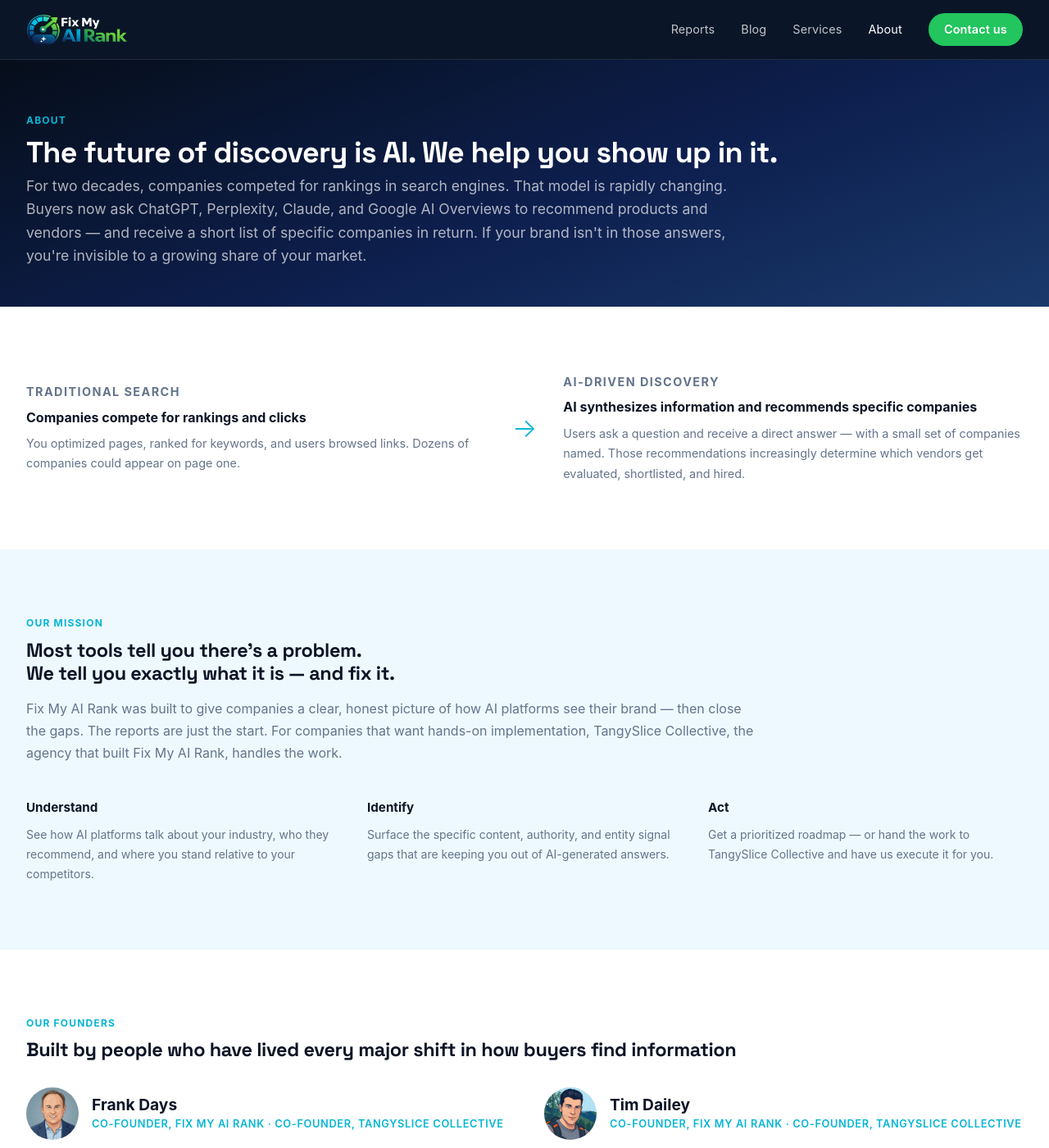
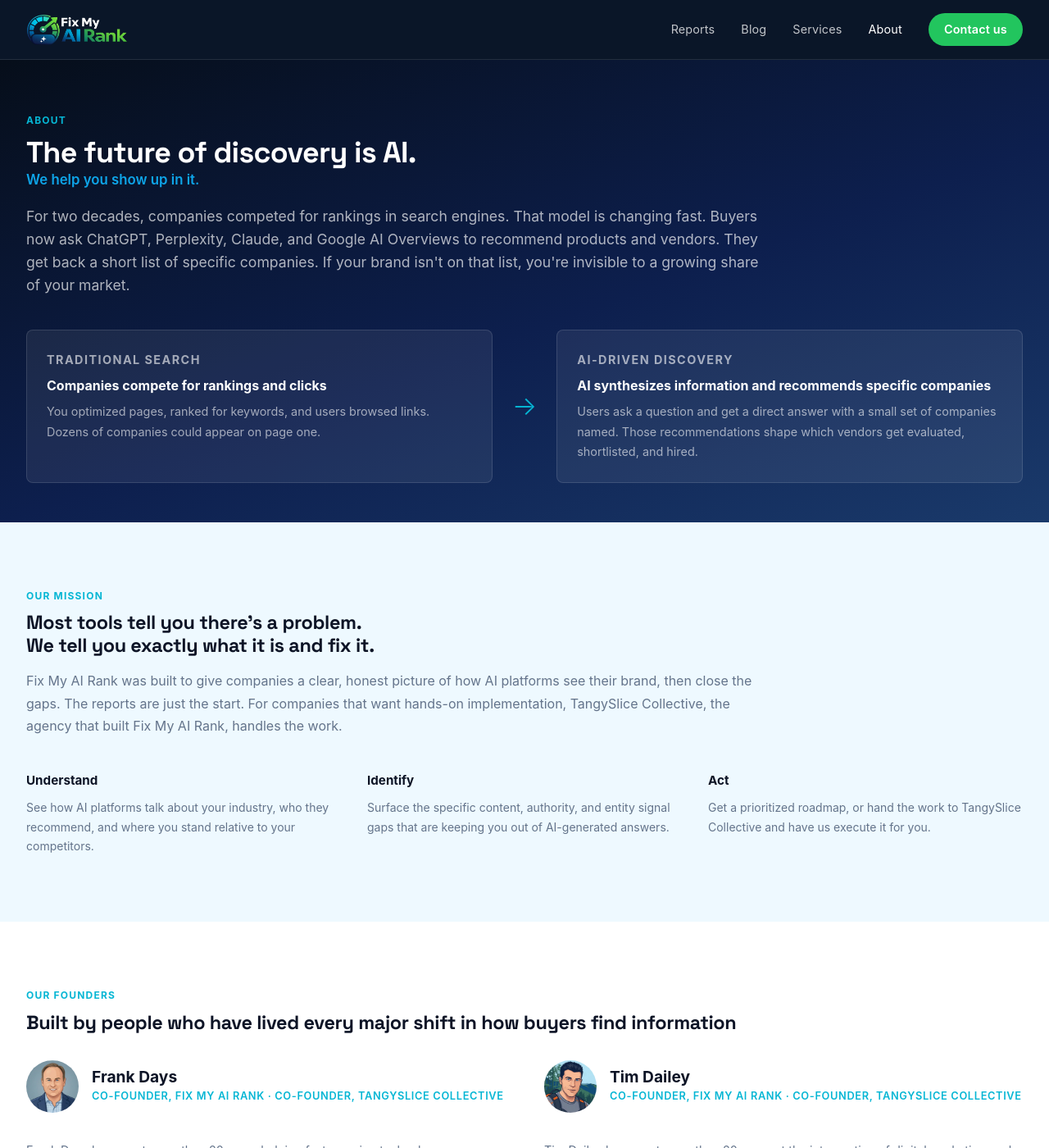
Before and after one commit to timdailey/FMAR-Website, a Jekyll site: the page built from about/index.html, in a window 1280 px wide and 1400 px high. Shown: the whole window at 82% size. Built offline with Jekyll 4.4.1, drawn with Linux system fonts in a browser that asks for light colours; some web fonts are replaced; some of the changed text lies outside the part shown.

Commit message:
Refine site copy and about page styles
Made copy and punctuation edits across multiple pages (about, index, reports, services) for clarity and consistency. Reworked the About hero (split heading/subtitle) and adjusted the about-shift layout, adding .about-shift-box and related CSS tweaks (spacing, alignment, divider, colors, padding) to improve visual hierarchy and readability. Minor CTA and paragraph wording updates throughout.

```diff
--- a/about/index.html
+++ b/about/index.html
@@ -1,43 +1,38 @@
 ---
 layout: default
 title: About – Fix My AI Rank
-description: Fix My AI Rank is built and operated by TangySlice Collective — a B2B marketing agency helping companies win visibility in AI-generated answers.
+description: Fix My AI Rank is built and operated by TangySlice Collective, a B2B marketing agency helping companies win visibility in AI-generated answers.
 permalink: /about/
 ---
 
 <div class="page-hero">
   <div class="container">
     <p class="section-label">About</p>
-    <h1>The future of discovery is AI. We help you show up in it.</h1>
-    <p class="page-lead">For two decades, companies competed for rankings in search engines. That model is rapidly changing. Buyers now ask ChatGPT, Perplexity, Claude, and Google AI Overviews to recommend products and vendors — and receive a short list of specific companies in return. If your brand isn't in those answers, you're invisible to a growing share of your market.</p>
-  </div>
-</div>
-
-<!-- ── The shift ── -->
-<section class="section">
-  <div class="container">
+    <h1>The future of discovery is AI.</h1>
+    <p class="hero-sub">We help you show up in it.</p>
+    <p class="page-lead">For two decades, companies competed for rankings in search engines. That model is changing fast. Buyers now ask ChatGPT, Perplexity, Claude, and Google AI Overviews to recommend products and vendors. They get back a short list of specific companies. If your brand isn't on that list, you're invisible to a growing share of your market.</p>
     <div class="about-shift">
-      <div class="about-shift-col">
+      <div class="about-shift-col about-shift-box">
         <p class="section-label">Traditional search</p>
         <h3 class="about-shift-heading">Companies compete for rankings and clicks</h3>
         <p>You optimized pages, ranked for keywords, and users browsed links. Dozens of companies could appear on page one.</p>
       </div>
       <div class="about-shift-divider">→</div>
-      <div class="about-shift-col">
+      <div class="about-shift-col about-shift-box">
         <p class="section-label">AI-driven discovery</p>
         <h3 class="about-shift-heading">AI synthesizes information and recommends specific companies</h3>
-        <p>Users ask a question and receive a direct answer — with a small set of companies named. Those recommendations increasingly determine which vendors get evaluated, shortlisted, and hired.</p>
+        <p>Users ask a question and get a direct answer with a small set of companies named. Those recommendations shape which vendors get evaluated, shortlisted, and hired.</p>
       </div>
     </div>
   </div>
-</section>
+</div>
 
 <!-- ── Mission ── -->
 <section class="section section--tint">
   <div class="container">
     <p class="section-label">Our mission</p>
-    <h2 class="section-title">Most tools tell you there's a problem.<br>We tell you exactly what it is — and fix it.</h2>
-    <p class="section-lead">Fix My AI Rank was built to give companies a clear, honest picture of how AI platforms see their brand — then close the gaps. The reports are just the start. For companies that want hands-on implementation, TangySlice Collective, the agency that built Fix My AI Rank, handles the work.</p>
+    <h2 class="section-title">Most tools tell you there's a problem.<br>We tell you exactly what it is and fix it.</h2>
+    <p class="section-lead">Fix My AI Rank was built to give companies a clear, honest picture of how AI platforms see their brand, then close the gaps. The reports are just the start. For companies that want hands-on implementation, TangySlice Collective, the agency that built Fix My AI Rank, handles the work.</p>
     <div class="mission-pillars">
       <div class="mission-pillar">
         <h4>Understand</h4>
@@ -49,7 +44,7 @@
       </div>
       <div class="mission-pillar">
         <h4>Act</h4>
-        <p>Get a prioritized roadmap — or hand the work to TangySlice Collective and have us execute it for you.</p>
+        <p>Get a prioritized roadmap, or hand the work to TangySlice Collective and have us execute it for you.</p>
       </div>
     </div>
   </div>
@@ -70,8 +65,8 @@
             <p class="founder-title">Co-founder, Fix My AI Rank · Co-founder, TangySlice Collective</p>
           </div>
         </div>
-        <p>Frank Days has spent more than 20 years helping fast-growing technology companies turn marketing into a growth engine. Most recently, he served as CMO at Aerospike, where he drove 50% new customer acquisition growth, launched an AI thought leadership program, and led a full brand transformation. Before that, as SVP of Marketing at EDB, he helped scale the company from $25M to $100M in ARR over five years, culminating in a successful Bain Capital exit. Earlier roles at Tesora and TwinStrata sharpened his instinct for repositioning and narrative — both companies were successfully acquired.</p>
-        <p>Today, Frank applies that same strategic lens to the challenge of AI search visibility. As buyers increasingly turn to large language models to discover and evaluate solutions, the rules of being found have fundamentally changed. At Fix My AI Rank, he works with companies to make sure their expertise — not just their keywords — gets surfaced when it matters most. He holds an MBA from MIT Sloan and a BA from Bowdoin College, and has co-hosted the <em>Marketing Agility Podcast</em> for over a decade.</p>
+        <p>Frank Days has spent more than 20 years helping fast-growing technology companies turn marketing into a growth engine. Most recently, he served as CMO at Aerospike, where he drove 50% new customer acquisition growth, launched an AI thought leadership program, and led a full brand transformation. Before that, as SVP of Marketing at EDB, he helped scale the company from $25M to $100M in ARR over five years into a successful Bain Capital exit. Earlier roles at Tesora and TwinStrata, both successfully acquired, sharpened his eye for repositioning and narrative.</p>
+        <p>Today, Frank brings that same strategic focus to AI search visibility. As buyers turn to large language models to discover and evaluate solutions, the rules of being found have changed. At Fix My AI Rank, he works with companies to make sure their expertise gets in front of AI systems when it matters most. He holds an MBA from MIT Sloan and a BA from Bowdoin College, and has co-hosted the <em>Marketing Agility Podcast</em> for over a decade.</p>
       </div>
 
       <div class="founder-card">
@@ -82,8 +77,8 @@
             <p class="founder-title">Co-founder, Fix My AI Rank · Co-founder, TangySlice Collective</p>
           </div>
         </div>
-        <p>Tim Dailey has spent more than 20 years at the intersection of digital marketing, web strategy, and search — long enough to have lived through every major shift in how buyers find information online. He has led digital marketing at organizations ranging from high-growth B2B technology companies like Aerospike and EDB to Citizens Bank, where he served in a VP-level web strategy role. His 12+ years at ForHealth Consulting (UMass Medical School) gave him a deep grounding in content credibility and audience trust — qualities that matter more than ever in the age of AI search.</p>
-        <p>Tim's focus in recent years has been on the emerging discipline of Generative Engine Optimization: understanding why some brands get cited by AI models and others get ignored entirely. At Fix My AI Rank, he helps companies build the kind of structured, authoritative, and conversationally relevant content that earns a seat at the table when a language model answers a buyer's question. His background in CRO and UX means the work doesn't stop at visibility — it connects all the way through to conversion.</p>
+        <p>Tim Dailey has spent more than 20 years at the intersection of digital marketing, web strategy, and search. He has led digital marketing at organizations ranging from high-growth B2B technology companies like Aerospike and EDB to Citizens Bank, where he served in a VP-level web strategy role. His 12+ years at ForHealth Consulting (UMass Medical School) gave him a deep grounding in content credibility and audience trust, qualities that matter more than ever in the age of AI search.</p>
+        <p>Tim's recent focus has been on Generative Engine Optimization: understanding why some brands get cited by AI models and others get ignored. At Fix My AI Rank, he helps companies build structured, authoritative, conversationally relevant content that gets named when a language model answers a buyer's question. His background in CRO and UX means the work doesn't stop at visibility. It carries through to conversion.</p>
       </div>
 
     </div>
@@ -97,8 +92,8 @@
       <div class="tangy-callout-copy">
         <p class="section-label">The agency behind Fix My AI Rank</p>
         <h2 class="tangy-callout-heading">TangySlice Collective</h2>
-        <p>Fix My AI Rank is built and operated by TangySlice Collective — a B2B marketing agency founded by Frank and Tim to help companies that the traditional marketing complex was never designed to serve. Every report we deliver is a TangySlice deliverable. Every implementation engagement is a TangySlice engagement.</p>
-        <p>Beyond AI visibility, TangySlice offers a full range of services for modern B2B go-to-market — AI-powered marketing systems, demand generation and dark funnel strategy, customer advocacy programs, and Fractional CMO.</p>
+        <p>Fix My AI Rank is built and operated by TangySlice Collective, a B2B marketing agency founded by Frank and Tim to help companies that the traditional marketing complex was never designed to serve. Every report we deliver is a TangySlice deliverable. Every implementation engagement is a TangySlice engagement.</p>
+        <p>Beyond AI visibility, TangySlice offers a full range of services for modern B2B go-to-market: AI-powered marketing systems, demand generation and dark funnel strategy, customer advocacy programs, and Fractional CMO.</p>
         <a href="https://tangyslice.com/" target="_blank" rel="noopener" class="btn btn-primary" style="margin-top:1.5rem">Visit TangySlice Collective</a>
       </div>
       <div class="tangy-callout-badge">
@@ -115,7 +110,7 @@
 <section class="section section--cta">
   <div class="container">
     <h2 class="section-title">See where you stand</h2>
-    <p class="section-lead">Run a free AI Visibility Report and find out exactly where your brand appears — and where it doesn't.</p>
+    <p class="section-lead">Run a free AI Visibility Report and find out exactly where your brand appears and where it doesn't.</p>
     <div style="display:flex; gap:1rem; justify-content:center; flex-wrap:wrap">
       <a href="{{ '/#report-form' | relative_url }}" class="btn btn-primary">Get a free report</a>
       <a href="https://app.reclaim.ai/m/frank-days/meet-the-fixmyairank-team" target="_blank" rel="noopener" class="btn btn-outline-light">Book a call</a>
--- a/assets/css/main.css
+++ b/assets/css/main.css
@@ -537,10 +537,13 @@
 @media (max-width: 900px) { .service-card-grid { grid-template-columns: 1fr; } }
 
 /* ── About page ── */
-.about-shift { display: grid; grid-template-columns: 1fr auto 1fr; gap: 2rem; align-items: center; }
-.about-shift-divider { font-size: 2rem; color: var(--color-cyan); font-weight: 300; }
+.about-shift { display: grid; grid-template-columns: 1fr auto 1fr; gap: 1.5rem; align-items: stretch; margin-top: 2.5rem; }
+.about-shift-divider { font-size: 2rem; color: var(--color-cyan); font-weight: 300; display: flex; align-items: center; }
 .about-shift-heading { font-size: 1rem; font-weight: 700; color: var(--color-text); margin: 0.4rem 0 0.6rem; }
 .about-shift-col p { font-size: 0.9rem; color: var(--color-muted); line-height: 1.7; }
+.about-shift-box { background: rgba(255,255,255,0.07); border: 1px solid rgba(255,255,255,0.12); border-radius: var(--radius); padding: 1.5rem; }
+.about-shift-box .about-shift-heading { color: #fff; }
+.about-shift-box p { color: rgba(255,255,255,0.6); }
 .mission-pillars { display: grid; grid-template-columns: repeat(3, 1fr); gap: 2rem; margin-top: 2.5rem; }
 .mission-pillar h4 { font-size: 0.95rem; font-weight: 700; color: var(--color-text); margin-bottom: 0.5rem; }
 .mission-pillar p { font-size: 0.875rem; color: var(--color-muted); line-height: 1.7; }
--- a/index.html
+++ b/index.html
@@ -70,7 +70,7 @@
       <div class="card">
         <div class="card-step">01</div>
         <h3>We audit how AI sees you</h3>
-        <p>We run a standardized set of buyer-intent queries across the major AI platforms — the questions your customers are actually asking. We record where you appear, where you don't, and who's being recommended instead.</p>
+        <p>We run a standardized set of buyer-intent queries across the major AI platforms: the questions your customers are actually asking. We record where you appear, where you don't, and who's being recommended instead.</p>
       </div>
       <div class="card">
         <div class="card-step">02</div>
@@ -80,7 +80,7 @@
       <div class="card">
         <div class="card-step">03</div>
         <h3>You get a prioritized action plan</h3>
-        <p>Every report closes with a ranked list of actions — organized by impact and implementation effort. Quick wins first, structural improvements next. No vague recommendations. Each action gives you a clear starting direction — what to build, where to publish it, and which AI platform it targets.</p>
+        <p>Every report closes with a ranked list of actions organized by impact and implementation effort. Quick wins first, structural improvements next. No vague recommendations. Each action gives you a clear starting direction: what to build, where to publish it, and which AI platform it targets.</p>
       </div>
     </div>
   </div>
--- a/reports/index.html
+++ b/reports/index.html
@@ -1,7 +1,7 @@
 ---
 layout: default
 title: GEO Reports – Fix My AI Rank
-description: Three free audits covering the three things that determine your AI visibility — how often you're cited, how strong your entity signals are, and whether your pages are built for AI citation.
+description: Three free audits covering the three things that determine your AI visibility: how often you're cited, how strong your entity signals are, and whether your pages are built for AI citation.
 permalink: /reports/
 ---
 
```
Also changed, not shown: other parts of index.html (+1 -1 lines), services/index.html (+7 -7 lines).
